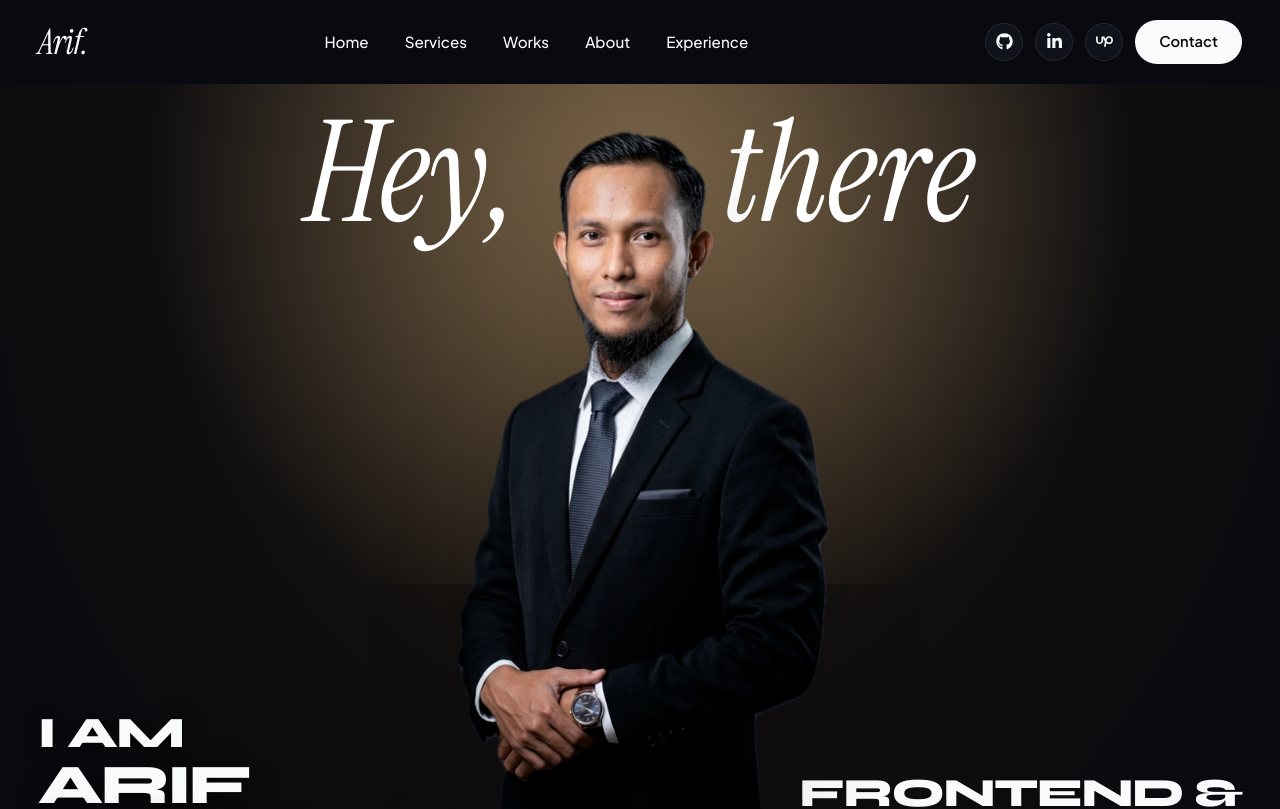
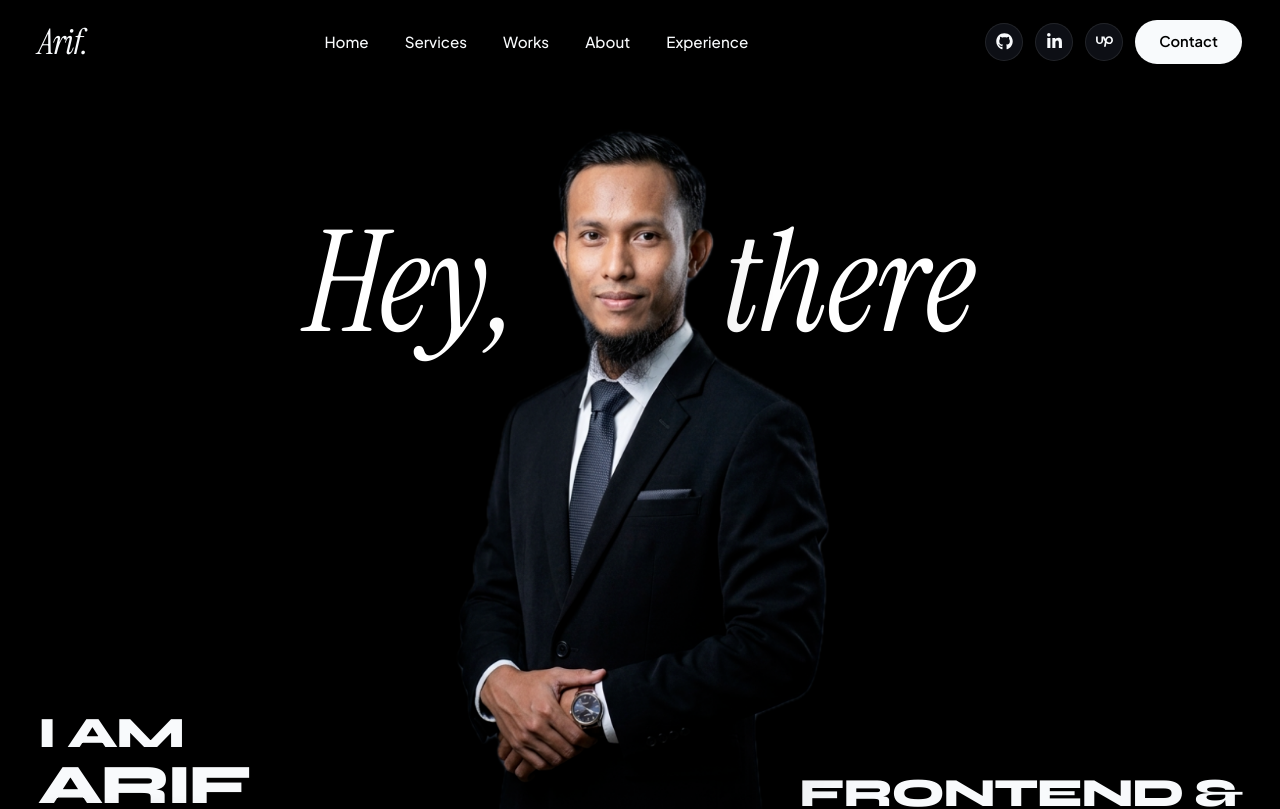
Before and after one commit to arifrohmanhakim/arifrohmanhakim, a React (Vite) app: page / in a window 1280 px wide. Shown: the top 809 px of the page. Built offline with nearby package versions, Linux system fonts and the light colour scheme; no server answers.

Commit message:
style: update hero section background and positioning for Madison layout

```diff
--- a/src/components/HeroMadisonSection.jsx
+++ b/src/components/HeroMadisonSection.jsx
@@ -17,7 +17,7 @@ export const HeroMadisonSection = ({ scrollY = 0 }) => {
 
   return (
     <section id="hero" className="madison-hero-section">
-      <div className="madison-ambient-glow"></div>
+      {/* <div className="madison-ambient-glow"></div> */}
 
       <div className="container madison-hero-wrapper">
         {/* Hero Grand Stage with 3D Depth Layering */}
--- a/src/styles/index.css
+++ b/src/styles/index.css
@@ -5,7 +5,7 @@
   --font-mono: 'JetBrains Mono', monospace;
 
   /* Permanent Default Dark Theme */
-  --bg-page: #090a0f;
+  --bg-page: #000000;
   --bg-hero: radial-gradient(ellipse at 50% 15%, rgba(245, 158, 11, 0.16) 0%, rgba(245, 158, 11, 0.03) 48%, #090a0f 82%);
   --bg-card: #10121a;
   --bg-subtle: #171a24;
@@ -191,7 +191,7 @@ button {
   position: relative;
   overflow: hidden;
   padding: 20px 0 60px;
-  background: var(--bg-hero);
+  /* background: var(--bg-hero); */
 }
 
 .madison-ambient-glow {
@@ -299,7 +299,7 @@ button {
 /* Layer 1 (Paling Belakang): Teks Script Raksasa ("Hey, there") Zoom In Saat Scroll */
 .giant-script-background {
   position: absolute;
-  top: 10px;
+  top: 120px;
   left: 0;
   right: 0;
   display: flex;
```
